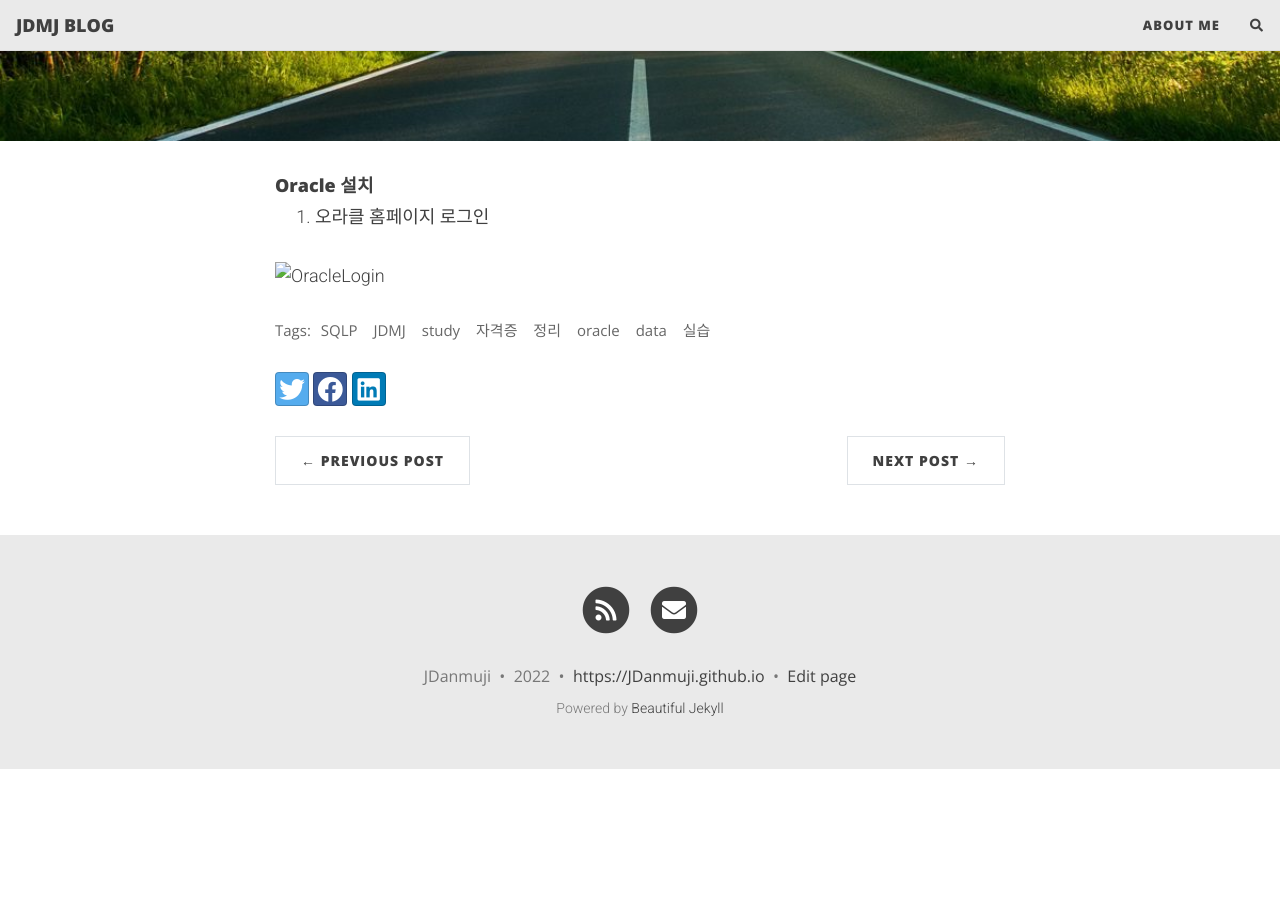
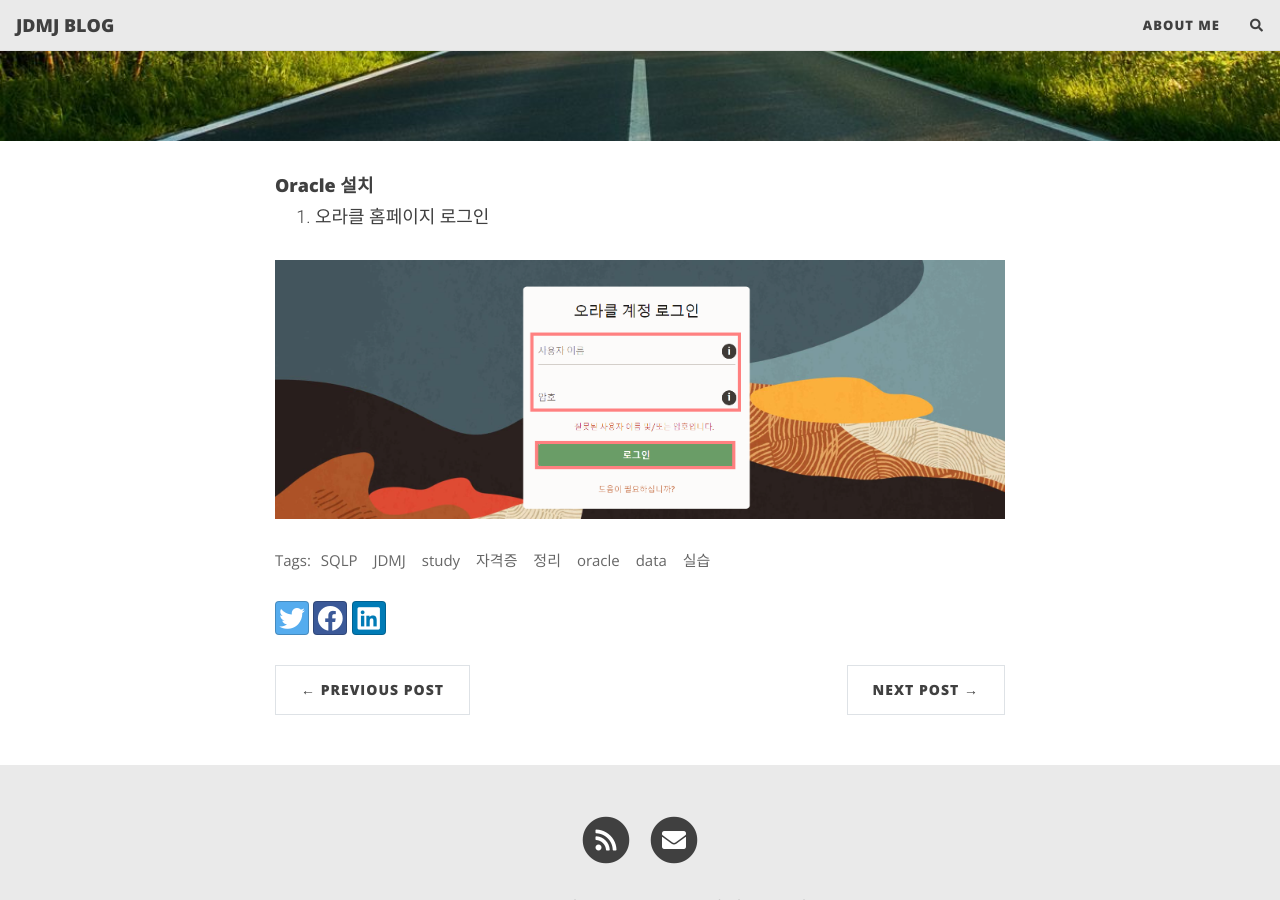
Before and after one commit to JDanmuji/JDanmuji.github.io, a Jekyll site: the page built from _posts/2022-07-26-SQLP STUDY 2.md, in a window 1280 px wide and 900 px high, scrolled down 402 px. Built offline with Jekyll 4.4.1, drawn with Linux system fonts in a browser that asks for light colours; nearby versions of some CDN libraries; comment, search, counter and statistics services are not loaded; before the commit the page ends 1171 px from its top, so only the background shows below that.

```diff
--- a/_posts/2022-07-26-SQLP STUDY 2.md
+++ b/_posts/2022-07-26-SQLP STUDY 2.md
@@ -12,4 +12,4 @@ tags: [SQLP, JDMJ, study, 자격증, 정리, oracle, data, 실습]
 
    1. 오라클 홈페이지 로그인
 
-   ![OracleLogin](./img/오라클 로그인.png)
+   ![OracleLogin](/assets/img/oracleLogin.png)
```
Also changed, not shown: assets/img/oracleLogin.png (renamed from assets/img/오라클 로그인.png).
